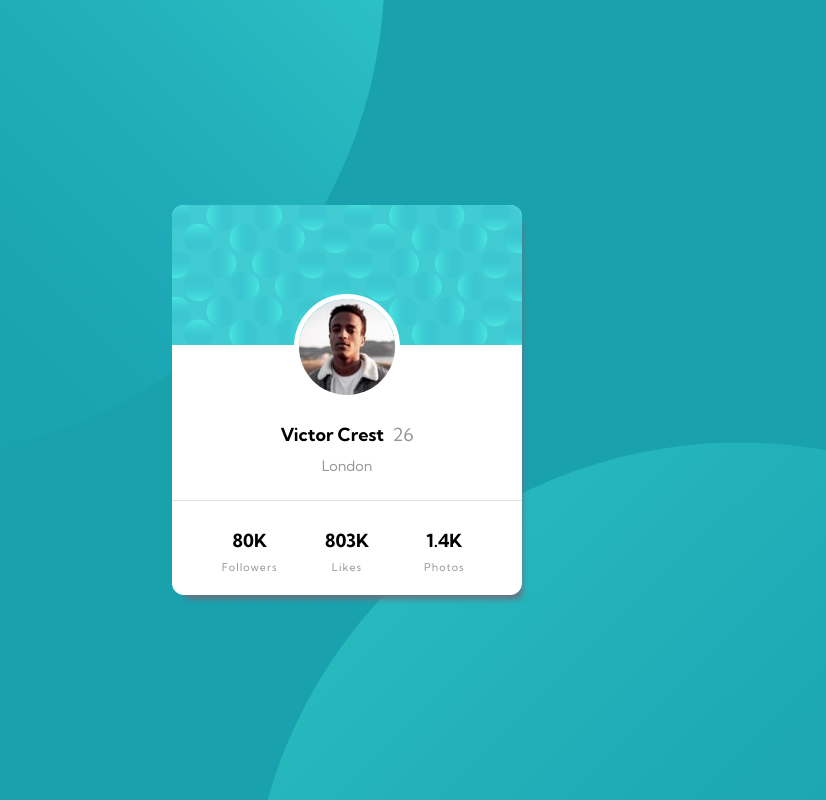
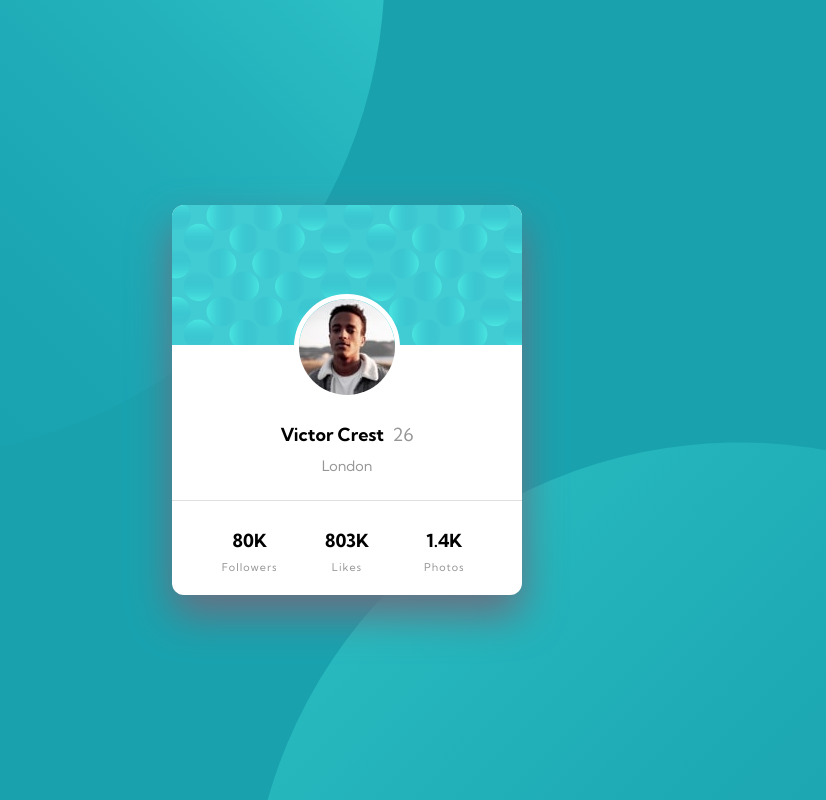
Before and after one commit to gcarter89/profile-card-component-main, a PHP site: page / in a window 1280 px wide. Shown: the whole page, without its empty margins (293-1119 px from the left). Run offline with PHP 8.4, Linux system fonts and the light colour scheme.

Commit message:
refined box shadow

```diff
--- a/styles.css
+++ b/styles.css
@@ -35,7 +35,7 @@ p {
 .card {
     border-radius: 12px;
     background-color: white;
-    box-shadow: 6px 10px 6px -6px hsl(227, 10%, 46%);
+    box-shadow: 0px 20px 40px hsl(227, 10%, 46%);
 }
 
 .card-header {
```
